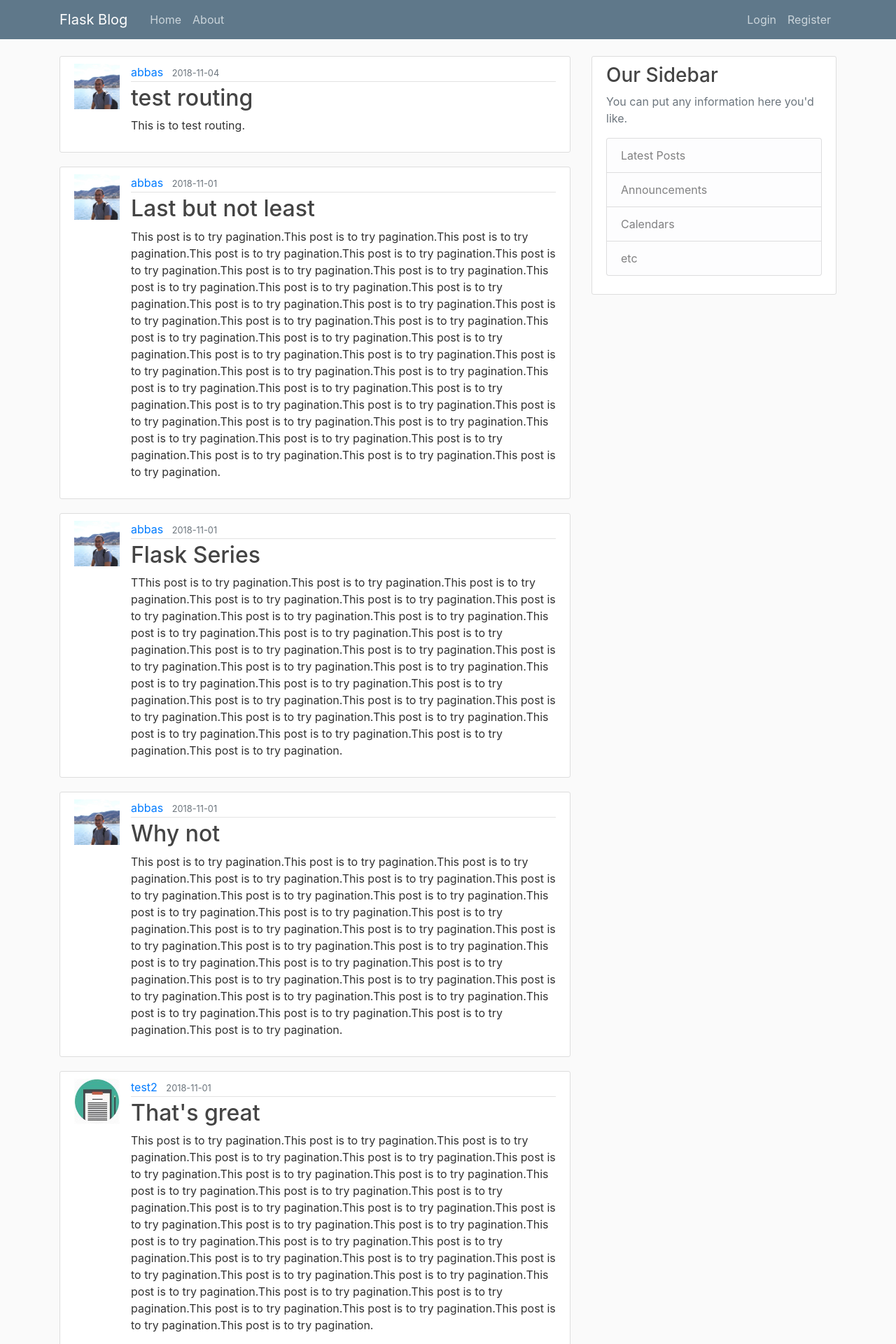
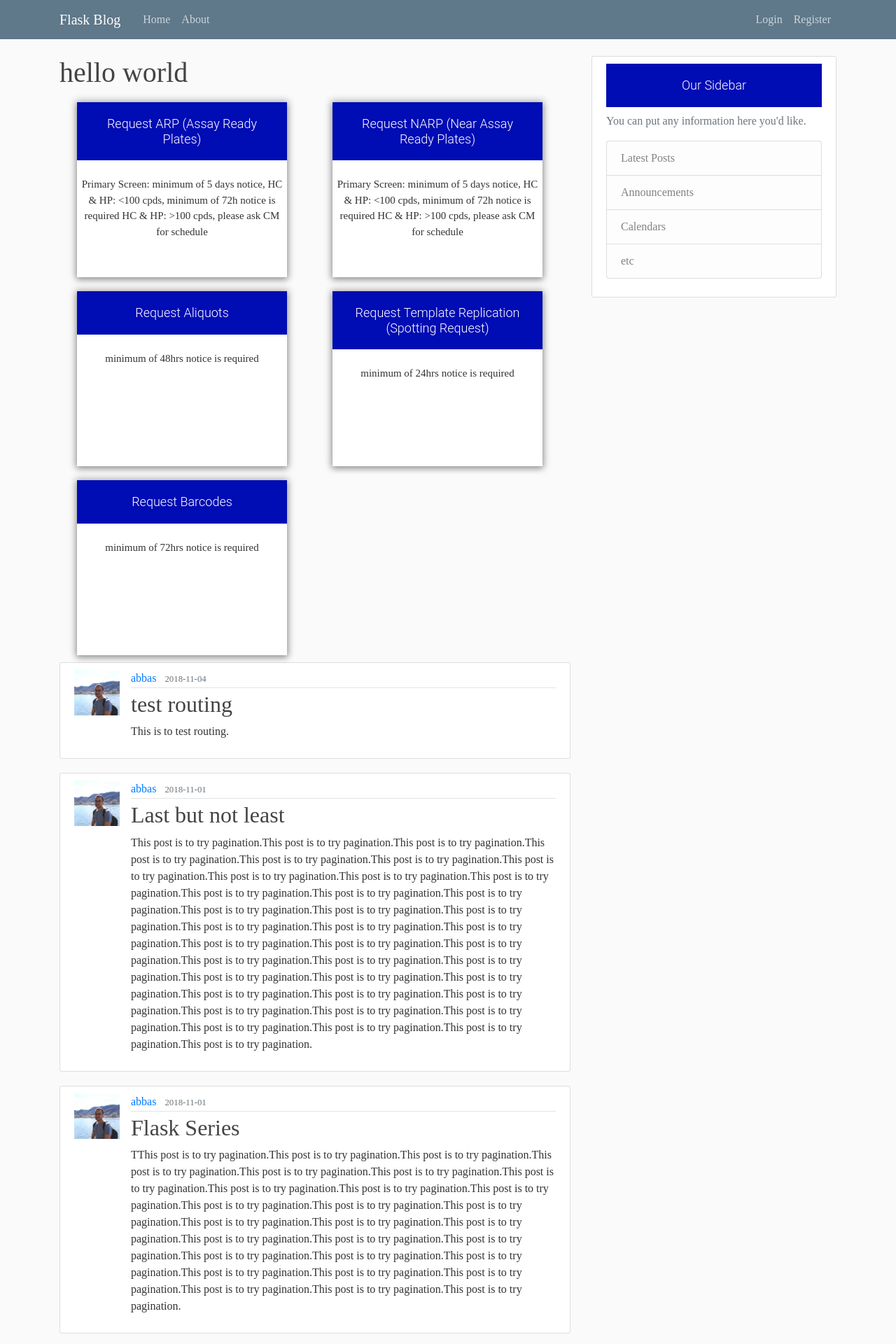
Before and after one commit to abbaseryani/flask-blog, a Flask app: page / in a window 1280 px wide. Shown: the top 1920 px of the page at 70% size. Run offline with Flask 2, Linux system fonts and the light colour scheme; data comes from the database, SQL or seed files in the repository; both versions use the stored data as it was after the commit; some libraries are stand-ins or nearby versions.

Commit message:
some changes

```diff
--- a/flaskblog/__init__.py
+++ b/flaskblog/__init__.py
@@ -12,15 +12,15 @@ login_manager.login_view = 'users.login'
 login_manager.login_message_category = 'info'
 mail = Mail()
 
+
 def create_app(config_class=Config):
     app = Flask(__name__)
     app.config.from_object(Config)
-
+    app.config["DEBUG"] = False
     db.init_app(app)
     bcrypt.init_app(app)
     login_manager.init_app(app)
     mail.init_app(app)
-
     from flaskblog.users.routes import users
     from flaskblog.posts.routes import posts
     from flaskblog.main.routes import main
--- a/flaskblog/main/routes.py
+++ b/flaskblog/main/routes.py
@@ -1,15 +1,104 @@
 from flask import render_template, request, Blueprint
 from flaskblog.models import Post
 
-main = Blueprint('main',__name__)
+main = Blueprint('main', __name__)
+
 
 @main.route("/")
 @main.route("/home")
 def home():
-    page = request.args.get('page',1,type=int)
-    posts = Post.query.order_by(Post.date_posted.desc()).paginate(page=page,per_page=5)
-    return render_template('home.html', posts=posts)
+    hello="hello world"
+    forms = [
+        {
+            "header": "Request ARP (Assay Ready Plates)",
+            "desc": "Primary Screen: minimum of 5 days notice, HC & HP: <100 cpds, minimum of 72h notice is required HC & HP: >100 cpds, please ask CM for schedule",
+            "buttons": [
+                {
+                    "value": "Primary screen and Hit confirmation",
+                    "onclick": "redirectARP()"
+                },
+                {
+                    "value": "Hit profiling 11pt (DF: 1.65 or 2)",
+                    "onclick": "redirect1_2_ARP()"
+                },
+                {
+                    "value": "Hit profiling 10pt (DF: 3 or 3/3.33)",
+                    "onclick": "redirect3_13_ARP()"
+                },
+                {
+                    "value": "Hit profiling 5pt (DF: 3)",
+                    "onclick": "redirect3_8_13_18_ARP()"
+                }
+                        ]
+        },
+        {
+            "header": "Request NARP (Near Assay Ready Plates)",
+            "desc": "Primary Screen: minimum of 5 days notice, HC & HP: <100 cpds, minimum of 72h notice is required HC & HP: >100 cpds, please ask CM for schedule",
+            "buttons": [
+                {
+                    "value": "Primary screen and Hit confirmation",
+                    "onclick": "redirectNARP()"
+                },
+                {
+                    "value": "Hit profiling 11pt (DF: 1.65 or 2)",
+                    "onclick": "redirect1_2_NARP()"
+                },
+                {
+                    "value": "Hit profiling 10pt (DF: 3 or 3/3.33)",
+                    "onclick": "redirect3_13_NARP()"
+                },
+                {
+                    "value": "Hit profiling 5pt (DF: 3)",
+                    "onclick": "redirect3_8_13_18_NARP()"
+                }
+                       ]
+        },
+        {
+            "header": "Request Aliquots",
+            "desc": "minimum of 48hrs notice is required",
+            "buttons": [
+                {
+                    "value": "Aliquots for External customer compounds",
+                    "onclick": "redirectAliquot()"
+                }
+            ]
+        },
+        {
+            "header": "Request Template Replication (Spotting Request)",
+            "desc": "minimum of 24hrs notice is required",
+            "buttons": [
+                {
+                    "value": "Template Replication (Spotting Request)",
+                    "onclick": "redirectSpotting()"
+                }
+            ]
+        },
+        {
+            "header": "Request Barcodes",
+            "desc": "minimum of 72hrs notice is required",
+            "buttons": [
+                {
+                    "value": "Plates Label",
+                    "onclick": "platesLabel()"
+                },
+                {
+                    "value": "Print Barcodes",
+                    "onclick": "printBarcode()"
+                }
+            ]
+        }
+
+    ]
+    page = request.args.get('page', 1, type=int)
+    posts = Post.query.order_by(Post.date_posted.desc()).paginate(page=page, per_page=5)
+    return render_template('home.html', posts=posts, forms=forms, hello=hello)
+
 
 @main.route("/about")
 def about():
-    return render_template('about.html', title = "About")
+    return render_template('about.html', title="About")
+
+
+@main.route("/test")
+def test():
+    return render_template('test.html', title="test")
--- a/flaskblog/models.py
+++ b/flaskblog/models.py
@@ -18,7 +18,7 @@ class User(db.Model, UserMixin):
 
     def get_reset_token(self, expires_sec=1800):
         s = Serializer(current_app.config['SECRET_KEY'], expires_sec)
-        return s.dumps({'user_id':self.id}).decode('utf-8')
+        return s.dumps({'user_id': self.id}).decode('utf-8')
 
     @staticmethod
     def verify_reset_token(token):
--- a/flaskblog/templates/home.html
+++ b/flaskblog/templates/home.html
@@ -1,5 +1,128 @@
  {% extends "layout.html" %}
  {%block content%}
+ <link rel="stylesheet" href="https://use.fontawesome.com/releases/v5.8.1/css/all.css" integrity="sha384-50oBUHEmvpQ+1lW4y57PTFmhCaXp0ML5d60M1M7uH2+nqUivzIebhndOJK28anvf" crossorigin="anonymous">
+ <style>
+body {
+    text-decoration: none;
+  font-family: "montserrat";
+}
+
+.flip-card {
+  background-color: transparent;
+  width: 300px;
+  height: 250px;
+  perspective: 1000px;
+  left: 50%;
+  margin:10px;
+  justify-content: center;
+}
+
+.flip-card-inner {
+  position: relative;
+  width: 100%;
+  height: 100%;
+  text-align: center;
+  transition: transform 0.6s;
+  transform-style: preserve-3d;
+  box-shadow: 0 4px 8px 0 rgba(0,0,0,0.2);
+}
+.flip-card:hover .flip-card-inner {
+  transform: rotateY(180deg);
+}
+.flip-card-front, .flip-card-back {
+  position: absolute;
+  width: 100%;
+  height: 100%;
+  backface-visibility: hidden;
+  font-size:10px;
+}
+
+.flip-card-front {
+background-color: #fff;
+    bottom: 0;
+    box-shadow: 0px 0px 10px 2px rgba(0,0,0,0.3);
+  -webkit-box-shadow: 0px 0px 10px 2px rgba(0,0,0,0.3);
+  -moz-box-shadow: 0px 0px 10px 2px rgba(0,0,0,0.3);
+    left: 0;
+    margin: auto;
+    overflow: hidden;
+    position: absolute;
+    right: 0;
+    top: 0;
+    width: 300px;
+    font-size:15px;
+}
+
+.flip-card-back {
+  background-color: #808080;
+  color: white;
+  transform: rotateY(180deg);
+  z-index: 1;
+      bottom: 0;
+    box-shadow: 0px 0px 10px 2px rgba(0,0,0,0.3);
+  -webkit-box-shadow: 0px 0px 10px 2px rgba(0,0,0,0.3);
+  -moz-box-shadow: 0px 0px 10px 2px rgba(0,0,0,0.3);
+}
+.middle{
+ position: absolute;
+ top: 50%;
+ left: 50%;
+ transform: translate(-50%, -50%);
+
+}
+
+.btns{
+ font-size:13px;
+ width:230px;
+white-space:normal !important;
+    word-wrap: break-word;
+    margin:5px;
+    background:#000cb4;
+}
+h3 {
+    padding: 20px;
+    color: white;
+    background:#000cb4;
+    font-weight: 300;
+    text-align: center;
+    font-size: 18px;
+  font-family: 'Roboto', sans-serif;
+}
+.content{
+  display: flex;
+  flex-direction: column;
+  justify-content: center;
+  align-items: center;
+  padding: 15px 0;
+}
+</style>
+<h1>{{hello}}</h1>
+
+ <div class="container">
+     <div class="row">
+         {% for form in forms %}
+             <div class="col-sm">
+                 <div class="flip-card">
+                  <div class="flip-card-inner">
+                    <div class="flip-card-front">
+                            <h3>{{ form.header }}</h3>
+                        <div class="content">
+                            <p>{{ form.desc }}</p>
+                        </div>
+                    </div>
+                    <div class="flip-card-back">
+                        {% for button in form.buttons %}
+
+                                <input type="submit" class="btn btn-info btns" value="{{button.value}}" name="new_btn" onclick="{{button.onclick}}"/>
+
+                        {%endfor%}
+                    </div>
+                  </div>
+                </div>
+             </div>
+         {%endfor%}
+     </div>
+ </div>
  {% for post in posts.items %}
     <article class="media content-section">
         <img class="rounded_circle article-img" src="{{ url_for('static', filename='profile_pics/'+post.author.image_file) }}">
```
Also changed, not shown: flaskblog/templates/test.html (added, +14 -0 lines), flaskblog/users/routes.py (+12 -6 lines), tests.py (added, +50 -0 lines), flaskblog/site.db.
